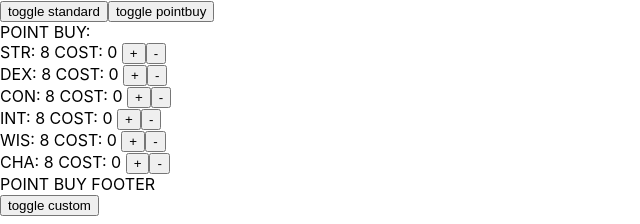
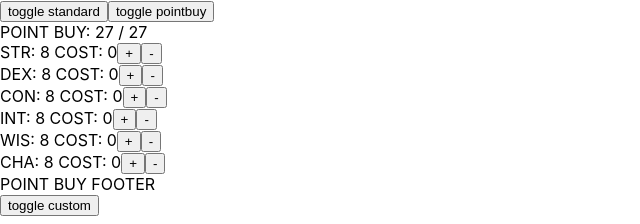
Before and after one commit to kf1232/dndPortal, a React (Create React App) app: page / in a window 1280 px wide. Both pictures are taken after a click on the button "toggle pointbuy". Shown: the top 224 px of the page, without its empty margins (0-640 px from the left). Built offline with nearby package versions, Linux system fonts and the light colour scheme.

Commit message:
Update pointbuy.js
help bug fix

```diff
--- a/src/components/pointbuy/pointbuy.js
+++ b/src/components/pointbuy/pointbuy.js
@@ -3,10 +3,10 @@ import {useState} from 'react'
 function Pointbuy() {
     // 08 09 10 11 12 13 14 15 16 17 18 19 20   stat
     // -1 -1  0  0  1  1  2  2  3  3  4  4  5   bonus
-    //  0  1  2  3  4  5  7  9					cost
+    //  0  1  2  3  4  5  7  9	-  -  -  -  -   cost
 	const cost = [0, 1, 2, 3, 4, 5, 7, 9]
 	const STAT_FLOOR = 8
-	const STAT_CELING= 15
+	const STAT_CELING = 15
 
     const [base_str, set_str] = useState(8)
 	const increaseSTR = () => {set_str((prev) => { return prev + 1 > STAT_CELING ? STAT_CELING : prev + 1 })}
@@ -32,18 +32,40 @@ function Pointbuy() {
 	const increaseCHA = () => {set_cha((prev) => { return prev + 1 > STAT_CELING ? STAT_CELING : prev + 1 })}
 	const decCHA = () => {set_cha((prev) => { return prev - 1 < STAT_FLOOR ? STAT_FLOOR : prev - 1 })}
 
+	var point_buy_pool = 27
+
+	const[point_pool, set_point] = useState(27)
+	const adjust_pool = () => {set_point(() => { return 27 - (cost[base_str-STAT_FLOOR]+cost[base_dex-STAT_FLOOR]+cost[base_con-STAT_FLOOR]+cost[base_int-STAT_FLOOR] + cost[base_wis-STAT_FLOOR] + cost[base_cha-STAT_FLOOR])})}
+
 	return (
 		<div className='POINTBUY'>
 			<div className='POINTBUY_HEADER'>
-				POINT BUY:
+				POINT BUY: {point_pool} / 27
 			</div>
 			<div className='POINTBUY_BODY'>
-				<span> STR: {base_str} COST: {cost[base_str-STAT_FLOOR]} </span><button onClick={increaseSTR}>+</button><button onClick={decSTR}>-</button><br/>
-				<span> DEX: {base_dex} COST: {cost[base_dex-STAT_FLOOR]} </span><button onClick={increaseDEX}>+</button><button onClick={decDEX}>-</button><br/>
-				<span> CON: {base_con} COST: {cost[base_con-STAT_FLOOR]} </span><button onClick={increaseCON}>+</button><button onClick={decCON}>-</button><br/>
-				<span> INT: {base_int} COST: {cost[base_int-STAT_FLOOR]} </span><button onClick={increaseINT}>+</button><button onClick={decINT}>-</button><br/>
-				<span> WIS: {base_wis} COST: {cost[base_wis-STAT_FLOOR]} </span><button onClick={increaseWIS}>+</button><button onClick={decWIS}>-</button><br/>
-				<span> CHA: {base_cha} COST: {cost[base_cha-STAT_FLOOR]} </span><button onClick={increaseCHA}>+</button><button onClick={decCHA}>-</button><br/>
+				<span>STR: {base_str} COST: {cost[base_str-STAT_FLOOR]}</span>
+				<button onClick={function() {increaseSTR(); adjust_pool();}}>+</button>
+				<button onClick={function() {decSTR(); adjust_pool();}}>-</button><br/>
+
+				<span>DEX: {base_dex} COST: {cost[base_dex-STAT_FLOOR]}</span>
+				<button onClick={function() {increaseDEX(); adjust_pool();}}>+</button>
+				<button onClick={function() {decDEX(); adjust_pool();}}>-</button><br/>
+
+				<span>CON: {base_con} COST: {cost[base_con-STAT_FLOOR]}</span>
+				<button onClick={function() {increaseCON(); adjust_pool();}}>+</button>
+				<button onClick={function() {decCON(); adjust_pool();}}>-</button><br/>
+
+				<span>INT: {base_int} COST: {cost[base_int-STAT_FLOOR]}</span>
+				<button onClick={function() {increaseINT(); adjust_pool();}}>+</button>
+				<button onClick={function() {decINT(); adjust_pool();}}>-</button><br/>
+
+				<span>WIS: {base_wis} COST: {cost[base_wis-STAT_FLOOR]}</span>
+				<button onClick={function() {increaseWIS(); adjust_pool();}}>+</button>
+				<button onClick={function() {decWIS(); adjust_pool();}}>-</button><br/>
+
+				<span>CHA: {base_cha} COST: {cost[base_cha-STAT_FLOOR]}</span>
+				<button onClick={function() {increaseCHA(); adjust_pool();}}>+</button>
+				<button onClick={function() {decCHA(); adjust_pool();}}>-</button><br/>
 			</div>
 			<div className='POINTBUY_FOOTER'>
 				POINT BUY FOOTER
```
